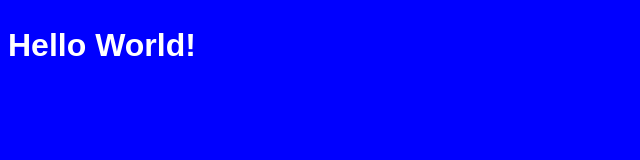
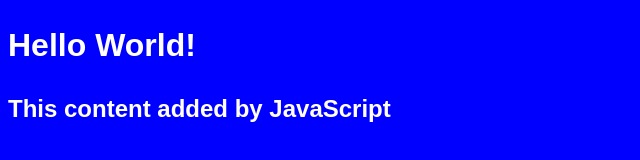
Before and after one commit to alvin696/yaem, a plain HTML site: page index.html in a window 1280 px wide. Shown: the whole page, without its empty margins (0-640 px from the left). Drawn offline with Linux system fonts and the light colour scheme.

Commit message:
add script.js, connect to index.html

```diff
--- a/index.html
+++ b/index.html
@@ -1,13 +1,11 @@
 <!DOCTYPE html>
 <html lang="en">
-  <head><head>
+  <head>
     <link rel="stylesheet" href="style.css" />
-    <title>My Website</title>
-  </head>
-
     <title>My Website</title>
   </head>
   <body>
     <h1>Hello World!</h1>
+    <script src="script.js"></script>
   </body>
 </html>
--- /dev/null
+++ b/script.js
@@ -0,0 +1,8 @@
+// Create a new h2 element
+const h2 = document.createElement("h2");
+
+// Add some text content to the h2 element
+h2.textContent = "This content added by JavaScript";
+
+// Append the h2 element to the body element in the DOM
+document.querySelector("body").appendChild(h2);
```
